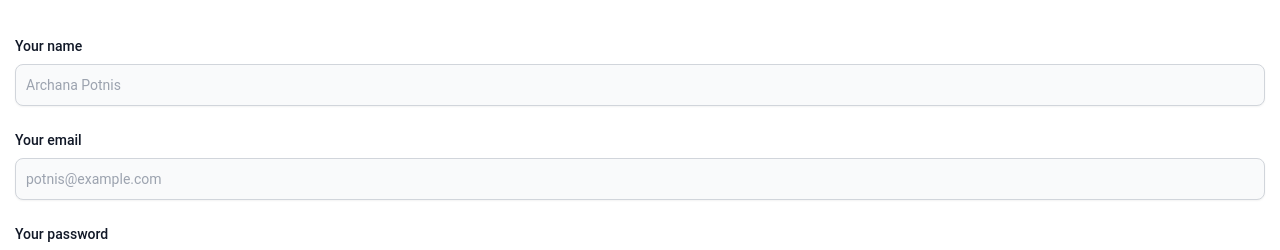
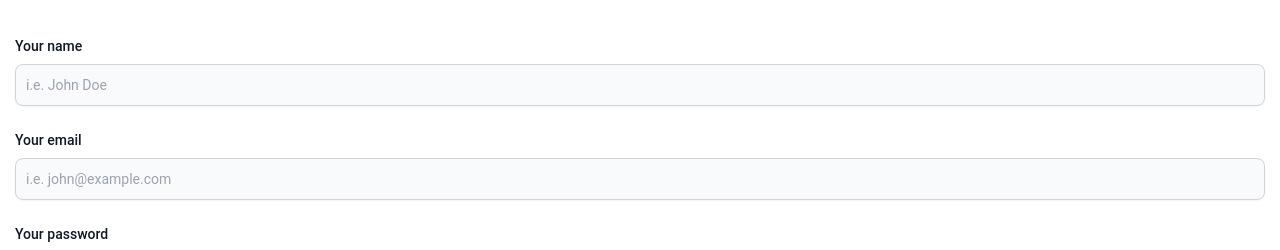
Before and after one commit to archana-react-developer/codebook, a React (Create React App) app: page /register in a window 1280 px wide. Shown: the part 156-406 px from the top of the page. Built offline with nearby package versions, Linux system fonts and the light colour scheme.

Commit message:
Update Register.js
Updated Register.js

```diff
--- a/src/pages/Register.js
+++ b/src/pages/Register.js
@@ -43,7 +43,7 @@ export const Register = () => {
             type="name"
             id="name"
             className="shadow-sm bg-gray-50 border border-gray-300 text-gray-900 text-sm rounded-lg focus:ring-blue-500 focus:border-blue-500 block w-full p-2.5 dark:bg-gray-700 dark:border-gray-600 dark:placeholder-gray-400 dark:text-white dark:focus:ring-blue-500 dark:focus:border-blue-500 dark:shadow-sm-light"
-            placeholder="Archana Potnis"
+            placeholder="i.e. John Doe"
             required
             autoComplete="off"
           />
@@ -59,7 +59,7 @@ export const Register = () => {
             type="email"
             id="email"
             className="shadow-sm bg-gray-50 border border-gray-300 text-gray-900 text-sm rounded-lg focus:ring-blue-500 focus:border-blue-500 block w-full p-2.5 dark:bg-gray-700 dark:border-gray-600 dark:placeholder-gray-400 dark:text-white dark:focus:ring-blue-500 dark:focus:border-blue-500 dark:shadow-sm-light"
-            placeholder="potnis@example.com"
+            placeholder="i.e. john@example.com"
             required
             autoComplete="off"
           />
```
